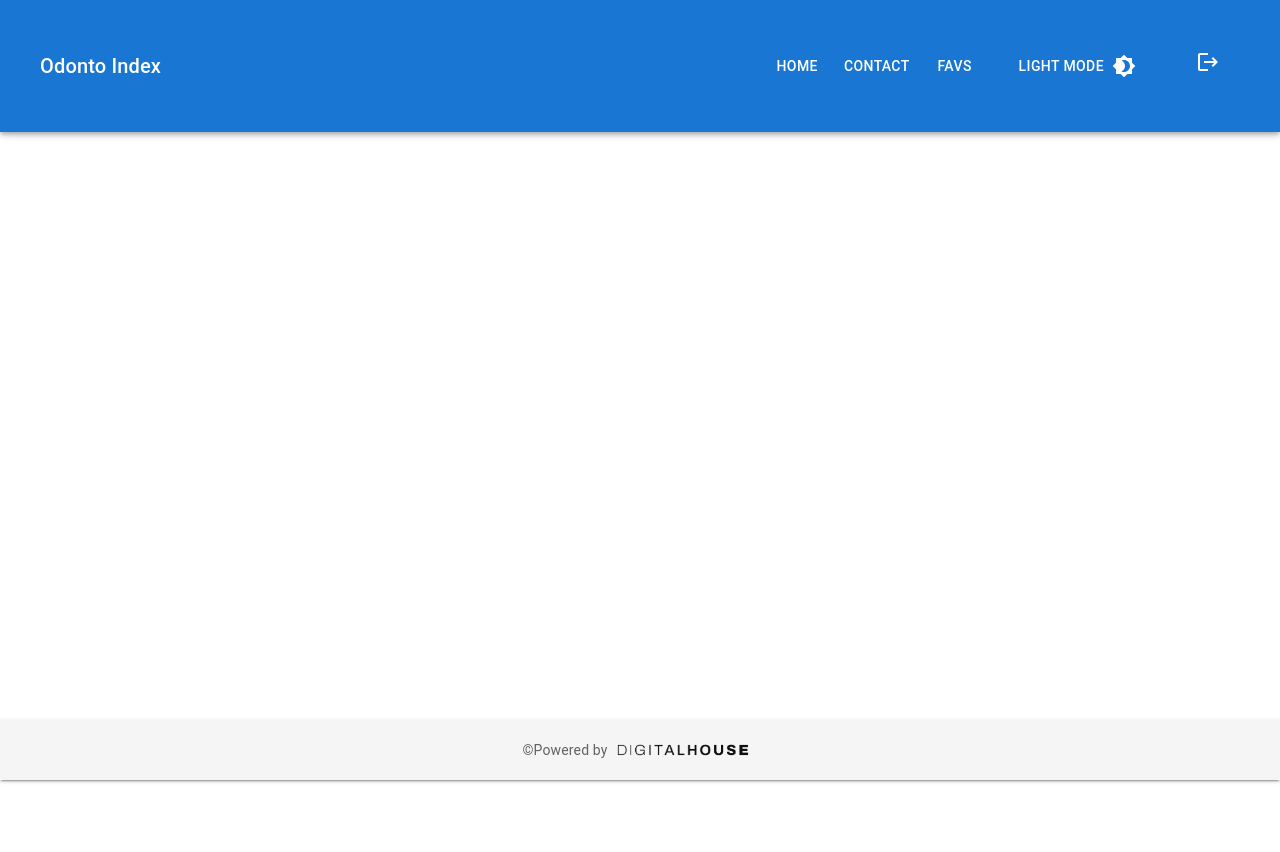
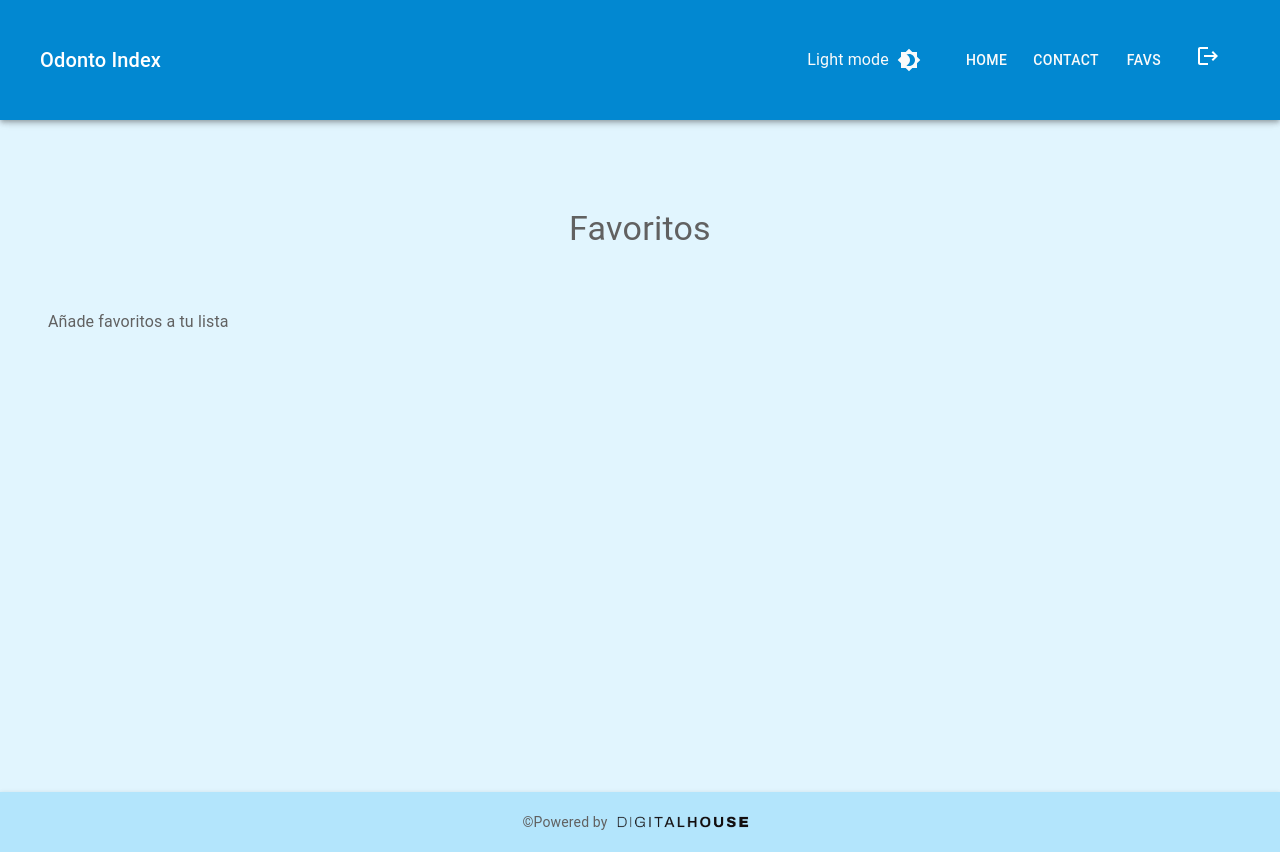
Before and after one commit to LuzSallietti/Alfieri-Sallietti-DH-Front3, a React (Create React App) app: page /favs in a window 1280 px wide. Before the commit the page ends 800 px from the top, so only its background shows below. Built offline with nearby package versions, Linux system fonts and the light colour scheme; sample sign-in values are in the browser's storage.

Commit message:
theme mode implemented in components consuming global context

```diff
--- a/src/Components/MUIContactForm.jsx
+++ b/src/Components/MUIContactForm.jsx
@@ -1,4 +1,5 @@
-import React, { useState } from "react";
+import React, { useState, useContext } from "react";
+import { ContextGlobal } from "./utils/global.context";
 import {
   Card,
   CardContent,
@@ -9,14 +10,14 @@ import {
 } from "@mui/material";
 import Snackbar from "@mui/material/Snackbar";
 import Alert from "@mui/material/Alert";
-import Stack from "@mui/material/Stack";
 import { Formik, Form, Field, ErrorMessage } from "formik";
 import * as Yup from "yup";
 
 const ContactForm = () => {
-  //Aqui deberan implementar el form completo con sus validaciones
   const [isSubmitted, setIsSubmitted] = useState(false);
   const [name, setName] = useState("");
+  const { state } = useContext(ContextGlobal);
+  const { body, secondary_color, card } = state.theme;
 
   const initialValues = {
     nombre: "",
@@ -27,7 +28,6 @@ const ContactForm = () => {
   };
 
   const onSubmit = (values, props) => {
-    console.log(values.nombre);
     setName(values.nombre);
     props.resetForm();
     setIsSubmitted(true);
@@ -36,31 +36,31 @@ const ContactForm = () => {
     setIsSubmitted(false);
   }
   const validationSchema = Yup.object().shape({
-    nombre: Yup.string().min(" 3 ").required("completar"),
+    nombre: Yup.string().min("3").required("completar"),
     apellido: Yup.string().min("3").required("completar"),
     email: Yup.string().email("Ingrese un email válido").required("completar"),
     telefono: Yup.number("ingrese un numero válido").required("completar"),
   });
   return (
-    <div >
-
+    <main style={{ backgroundColor: body, padding: "6vh 5vw" }}>
+      <div>
         <Card
           style={{
             maxWidth: 380,
             margin: "auto",
             padding: "5px",
             textAlign: "center",
+            backgroundColor: card,
+            color: secondary_color,
           }}
         >
-          <CardContent style={{ height:"75vh"}} >
-            <Typography variant="h5">
-              Contacta con nosotros!
-            </Typography>
+          <CardContent style={{ height: "75vh" }}>
+            <Typography variant="h5">Contacta con nosotros!</Typography>
             <Typography
               variant="body2"
               component="p"
-              color="textSecondary"
-              marginBottom="4vh"
+              color={secondary_color}
+              marginBottom="5vh"
             >
               Completa tus datos y envía tu mensaje
             </Typography>
@@ -70,7 +70,7 @@ const ContactForm = () => {
               onSubmit={onSubmit}
             >
               {(props) => (
-                <Form style={{ minHeight: 380 }}>
+                <Form style={{ minHeight: 380, color: secondary_color }}>
                   <Grid container spacing={1}>
                     <Grid xs={12} sm={6} item>
                       <Field
@@ -84,6 +84,8 @@ const ContactForm = () => {
                         variant="outlined"
                         fullWidth
                         required
+                        inputProps={{ style: { color: secondary_color } }}
+                        InputLabelProps={{ style: { color: secondary_color } }}
                       />
                     </Grid>
 
@@ -98,6 +100,8 @@ const ContactForm = () => {
                         variant="outlined"
                         fullWidth
                         required
+                        inputProps={{ style: { color: secondary_color } }}
+                        InputLabelProps={{ style: { color: secondary_color } }}
                       />
                     </Grid>
 
@@ -113,6 +117,9 @@ const ContactForm = () => {
                         variant="outlined"
                         fullWidth
                         required
+                        autocomplete="off"
+                        inputProps={{ style: { color: secondary_color } }}
+                        InputLabelProps={{ style: { color: secondary_color } }}
                       />
                     </Grid>
                     <Grid xs={12} item>
@@ -127,6 +134,9 @@ const ContactForm = () => {
                         variant="outlined"
                         fullWidth
                         required
+                        autocomplete="off"
+                        inputProps={{ style: { color: secondary_color } }}
+                        InputLabelProps={{ style: { color: secondary_color } }}
                       />
                     </Grid>
                     <Grid xs={12} item>
@@ -140,6 +150,9 @@ const ContactForm = () => {
                         variant="outlined"
                         fullWidth
                         required
+                        autocomplete="off"
+                        inputProps={{ style: { color: secondary_color } }}
+                        InputLabelProps={{ style: { color: secondary_color } }}
                       />
                     </Grid>
                     <Grid xs={12} item>
@@ -159,7 +172,7 @@ const ContactForm = () => {
           </CardContent>
         </Card>
 
-      <div >
+        <div>
           <Snackbar
             open={isSubmitted}
             anchorOrigin={{ vertical: "bottom", horizontal: "center" }}
@@ -172,6 +185,7 @@ const ContactForm = () => {
           </Snackbar>
         </div>
       </div>
+    </main>
   );
 };
 
--- a/src/Components/MUIFooter.jsx
+++ b/src/Components/MUIFooter.jsx
@@ -1,24 +1,26 @@
-import React from "react";
+import React, { useContext } from "react";
+import { ContextGlobal } from "./utils/global.context";
 import logo from "../img/DH.png";
 import { Paper, Typography } from "@mui/material";
 
 const MUIFooter = () => {
+  const { state } = useContext(ContextGlobal);
+  const { name, color, body, footer, navbar, secondary_color } = state.theme;
   return (
     <Paper
       square
       elevation={2}
-      sx={{ display: 'flex' , alignItems:"center", justifyContent:"center"}}
-      style={{ padding: "15px", backgroundColor: "#f5f5f5"}}
+      sx={{ display: "flex", alignItems: "center", justifyContent: "center" }}
+      style={{ padding: "15px",backgroundColor: footer }}
     >
-
-      <Typography variant="body2" color="textSecondary" >
-        &copy;Powered by</Typography>
-        <img
-          src={logo}
-          alt="DH-logo"
-          style={{ width: "150px" , height:"auto"}}
-        />
-
+      <Typography variant="body2" sx={{color: secondary_color}}>
+        &copy;Powered by
+      </Typography>
+      <img
+        src={logo}
+        alt="DH-logo"
+        style={{ width: "150px", height: "auto" }}
+      />
     </Paper>
   );
 };
--- a/src/Components/MUILogin.jsx
+++ b/src/Components/MUILogin.jsx
@@ -32,6 +32,7 @@ const MUILogin = () => {
           flexDirection: "column",
           alignItems: "center",
           justifyContent: "space-between",
+          backgroundColor: "#d8ebf4",
         }}
       >
         <CardContent>
@@ -90,7 +91,7 @@ const MUILogin = () => {
                     name="password"
                     size="small"
                     type="password"
-                    label="password"
+                    label="Password"
                     placeholder="Ingrese su contraseña"
                   />
                   <ErrorMessage
--- a/src/Components/MUINavBar.jsx
+++ b/src/Components/MUINavBar.jsx
@@ -1,7 +1,5 @@
 import React, { useState, useContext } from "react";
 import { Link } from "react-router-dom";
-
-import { useNavigate } from "react-router-dom";
 import { ContextGlobal } from "./utils/global.context";
 
 import PropTypes from "prop-types";
@@ -22,68 +20,47 @@ import Button from "@mui/material/Button";
 import MUILogout from "./utils/MUILogout";
 
 
+import Brightness4Icon from "@mui/icons-material/Brightness4";
+import Brightness7Icon from "@mui/icons-material/Brightness7";
 
-import { useTheme, ThemeProvider, createTheme } from '@mui/material/styles';
-import Brightness4Icon from '@mui/icons-material/Brightness4';
-import Brightness7Icon from '@mui/icons-material/Brightness7';
-
-const ColorModeContext = React.createContext({ toggleColorMode: () => {} });
 
 //Este componente debera ser estilado como "dark" o "light" dependiendo del theme del Context
 
 const drawerWidth = "100%";
 
 function MUINavBar(props) {
-  const { dispatch } = useContext(ContextGlobal);
-  const navigate = useNavigate();
-
+  const { state, dispatch } = useContext(ContextGlobal);
+  const {name, color, navbar} = state.theme;
   const { window } = props;
   const [mobileOpen, setMobileOpen] = useState(false);
 
-  const theme = useTheme();
-  const colorMode = React.useContext(ColorModeContext);
-
-  const navItems = [
-    <Link style={{ color: "#fff" }} to="/home">
-      Home
-    </Link>,
-    <Link style={{ color: "#fff" }} to="/contact">
-      Contact
-    </Link>,
-    <Link style={{ color: "#fff" }} to="/favs">
-      Favs
-    </Link>,
-
-    <Box
-      sx={{
-        display: 'flex',
-        width: '100%',
-        alignItems: 'center',
-        justifyContent: 'center',
-        bgcolor: '#1976d2',
-        color: 'white',
-        borderRadius: 1,
-        p: 3,
-      }}
-    >
-      {theme.palette.mode} mode
-      <IconButton sx={{ sm: 1 }} onClick={colorMode.toggleColorMode} color="inherit">
-        {theme.palette.mode === 'dark' ? <Brightness7Icon /> : <Brightness4Icon />}
-      </IconButton>
-    </Box>,
-    <MUILogout />
-  ];
+  const handleTheme = () => {
+    dispatch({ type: "THEME"})
+  }
 
   const handleDrawerToggle = () => {
     setMobileOpen((prevState) => !prevState);
   };
 
+  const navItems = [
+    <Link style={{color:color}} to="/home">
+      Home
+    </Link>,
+    <Link style={{color:color}} to="/contact">
+      Contact
+    </Link>,
+    <Link style={{color:color}} to="/favs">
+      Favs
+    </Link>,
+    <MUILogout />,
+  ];
+
   const drawer = (
     <Box
       onClick={handleDrawerToggle}
-      sx={{ textAlign: "center", backgroundColor: "#1976d2" }}
+      sx={{ textAlign: "center", backgroundColor: navbar }}
     >
-      <Typography variant="h6" sx={{ my: 2, color: "#fff" }}>
+      <Typography variant="h6" sx={{ my: 2, color: color }}>
         Odonto Index
       </Typography>
       <Divider />
@@ -103,7 +80,7 @@ function MUINavBar(props) {
   return (
     <Box sx={{ display: "flex" }}>
       <CssBaseline />
-      <AppBar component="nav">
+      <AppBar component="nav" sx={{backgroundColor: navbar}}>
         <Toolbar>
           <IconButton
             color="inherit"
@@ -121,6 +98,29 @@ function MUINavBar(props) {
           >
             Odonto Index
           </Typography>
+          <Box
+            sx={{
+              display: "flex",
+              alignItems: "center",
+              justifyContent: "center",
+              color: color,
+              borderRadius: 1,
+              p: 3,
+            }}
+          >
+            {name} mode
+            <IconButton
+              sx={{ sm: 1 }}
+              onClick={handleTheme}
+              color="inherit"
+            >
+              {name === "Dark" ? (
+                <Brightness7Icon />
+              ) : (
+                <Brightness4Icon />
+              )}
+            </IconButton>
+          </Box>
           <Box sx={{ display: { xs: "none", sm: "block" } }}>
             {navItems.map((item) => (
               <Button key={Math.random()}>{item}</Button>
--- a/src/Components/utils/MUICard.jsx
+++ b/src/Components/utils/MUICard.jsx
@@ -9,18 +9,19 @@ import CardContent from "@mui/material/CardContent";
 import Avatar from "@mui/material/Avatar";
 import IconButton from "@mui/material/IconButton";
 import Typography from "@mui/material/Typography";
-import { red } from "@mui/material/colors";
+import { blue } from "@mui/material/colors";
 import FavoriteIcon from "@mui/icons-material/Favorite";
 import { Tooltip } from "@mui/material";
 
 export default function MUICard({ dentist }) {
   const { state, dispatch } = useContext(ContextGlobal);
-  const isFavorite = state.data.some(element => element.id === dentist.id);
+  const { secondary_color, card } = state.theme;
+  const isFavorite = state.data.some((element) => element.id === dentist.id);
 
   //lógica del icono FAV
-  const handleEditClick = (e,item) => {
-    e.stopPropagation()
-    dispatch({ type: "FAVS", payload: item })
+  const handleEditClick = (e, item) => {
+    e.stopPropagation();
+    dispatch({ type: "FAVS", payload: item });
   };
 
   //navegar a vista de detalle
@@ -31,37 +32,46 @@ export default function MUICard({ dentist }) {
 
   return (
     <Card
-      sx={{ width: 350, height: "60vh", margin: "0" }}
-      className="card"
+      sx={{
+        width: 350,
+        height: 350,
+        margin: "1vh 0",
+        cursor: "pointer",
+        backgroundColor: card,
+      }}
       onClick={showDetails}
     >
       <CardHeader
         style={{ width: "100%" }}
         avatar={
-          <Avatar sx={{ bgcolor: red[500] }} aria-label="recipe">
+          <Avatar sx={{ bgcolor: blue[900] }} aria-label="recipe">
             {dentist.name.charAt(0)}
           </Avatar>
         }
         action={
-          <Tooltip title={isFavorite ? "Quitar de favoritos" : "Agregar a favoritos"}>
+          <Tooltip
+            title={isFavorite ? "Quitar de favoritos" : "Agregar a favoritos"}
+          >
             <IconButton
               aria-label="add to favorites"
-              onClick={(e)=> handleEditClick(e,dentist)}
-              className="favButton"
+              onClick={(e) => handleEditClick(e, dentist)}
             >
-              <FavoriteIcon sx={{ color: isFavorite ? "red" : "inherit" }} />
+              <FavoriteIcon
+                sx={{ color: isFavorite ? "#ef5350" : "#9e9e9e" }}
+              />
             </IconButton>
           </Tooltip>
         }
         title={"Dr. " + dentist.name}
+        titleTypographyProps={{ color: secondary_color }}
         subheader={dentist.address.city}
+        subheaderTypographyProps={{ color: secondary_color }}
       />
-
-      <CardMedia component="img" height="194" image={doctor} alt="doctor" />
-      <CardContent style={{ width: "100%" }}>
-        <Typography variant="body2" color="text.secondary">
-          {dentist.company.catchPhrase}
-        </Typography>
+      <Tooltip title="Ver detalle">
+        <CardMedia component="img" height="194" image={doctor} alt="doctor" />
+      </Tooltip>
+      <CardContent style={{ width: "100%", color: secondary_color }}>
+        <Typography variant="body2">{dentist.company.catchPhrase}</Typography>
       </CardContent>
     </Card>
   );
--- a/src/Components/utils/MUIDetail.jsx
+++ b/src/Components/utils/MUIDetail.jsx
@@ -1,4 +1,5 @@
-import React from "react";
+import React, { useContext } from "react";
+import { ContextGlobal } from "./global.context";
 import { useParams, useNavigate } from "react-router-dom";
 import { useGetData } from "../../hooks/useGetData";
 import { endpoint } from "../../Routes/Home";
@@ -13,20 +14,21 @@ import Typography from "@mui/material/Typography";
 import Box from "@mui/material/Box";
 import Button from "@mui/material/Button";
 
-
 //Este componente debera ser estilado como "dark" o "light" dependiendo del theme del Context
 
 const MUIDetail = () => {
   const navigate = useNavigate();
   const routeParams = useParams();
   const { values } = useGetData(`${endpoint}/${routeParams.id}`);
+  const { state } = useContext(ContextGlobal);
+  const { body, color, card, secondary_color } = state.theme;
 
   const handleVolver = () => {
     navigate(-1);
   };
 
   return (
-    <>
+    <main style={{ backgroundColor: body, padding: "6vh 0" }}>
       {values ? (
         <>
           <Box
@@ -40,17 +42,18 @@ const MUIDetail = () => {
               gutterBottom
               variant="h4"
               component="div"
-              margin="5vh 0"
+              marginBottom="6vh"
+              color={color}
             >
               Contacto:
             </Typography>
-            <Card sx={{ width: 250 }}>
+            <Card sx={{ width: 250, backgroundColor: card }}>
               <CardMedia sx={{ height: 200 }} image={doctor} title="doctor" />
-              <CardContent>
+              <CardContent sx={{ color: secondary_color }}>
                 <Typography gutterBottom variant="h5" component="div">
                   {values.name}
                 </Typography>
-                <Typography variant="body2" color="text.secondary">
+                <Typography variant="body2" color={secondary_color}>
                   {values.email}
                   <br />
                   {values.phone}
@@ -77,7 +80,7 @@ const MUIDetail = () => {
       ) : (
         <MUILoading />
       )}
-    </>
+    </main>
   );
 };
 
--- a/src/Components/utils/MUIExample.jsx
+++ b/src/Components/utils/MUIExample.jsx
@@ -1,4 +1,5 @@
-import React from "react";
+import React, { useContext } from "react";
+import { ContextGlobal } from "./global.context";
 import { useGetData } from "../../hooks/useGetData";
 import Typography from "@mui/material/Typography";
 import MUICard from "./MUICard";
@@ -9,21 +10,25 @@ export const endpoint = "https://jsonplaceholder.typicode.com/users";
 
 const MUIExample = () => {
   const { values } = useGetData(endpoint);
+  const { state } = useContext(ContextGlobal);
+  const { body, secondary_color } = state.theme;
 
   return (
-    <main>
+    <main
+      style={{ backgroundColor: body, padding: "6vh 5vw", color: secondary_color }}
+    >
       {values ? (
         <>
           <Typography
             gutterBottom
             variant="h4"
             component="div"
-            margin="5vh 0"
+            padding="6vh 0"
             textAlign="center"
           >
             Staff
           </Typography>
-          <div className="card-grid">
+          <div>
             <Grid container spacing={2}>
               {values?.map((dentist) => {
                 return (
@@ -34,9 +39,7 @@ const MUIExample = () => {
                     md={4}
                     style={{ display: "flex", justifyContent: "center" }}
                   >
-                    <MUICard
-                      dentist={dentist}
-                    />
+                    <MUICard dentist={dentist} />
                   </Grid>
                 );
               })}
--- a/src/Components/utils/MUIFavs.jsx
+++ b/src/Components/utils/MUIFavs.jsx
@@ -1,16 +1,33 @@
 import React, { useContext } from "react";
 import { ContextGlobal } from "./global.context";
 import Grid from "@mui/material/Grid";
+import Typography from "@mui/material/Typography";
 import MUICard from "./MUICard";
 
 const MUIFavs = () => {
   const { state } = useContext(ContextGlobal);
+  const { body, secondary_color } = state.theme;
   const hasFavorites = state.data.length > 0;
 
   return (
-    <>
-      {
-        <Grid container spacing={2} style={{ height: "78vh" }}>
+    <main
+      style={{
+        backgroundColor: body,
+        padding: "6vh 5vw",
+        color: secondary_color,
+        minHeight: "85vh",
+      }}
+    >
+      <Typography
+        gutterBottom
+        variant="h4"
+        component="div"
+        padding="6vh 0"
+        textAlign="center"
+      >
+        Favoritos
+      </Typography>
+      <Grid container spacing={2}>
         {hasFavorites ? (
           state.data.map((dentist) => (
             <Grid
@@ -28,8 +45,7 @@ const MUIFavs = () => {
         )}
         {/*un componente MUIacá que sirva para el mensaje*/}
       </Grid>
-      }
-    </>
+    </main>
   );
 };
 
--- a/src/Components/utils/global.context.jsx
+++ b/src/Components/utils/global.context.jsx
@@ -1,53 +1,64 @@
-import { createContext, useState, useMemo, useReducer } from "react";
-import { removeFromStorage, addInStorage } from './helpers'
-
+import { createContext, useReducer } from "react";
+import { removeFromStorage, addInStorage } from "./helpers";
+import { themes } from "./themes";
 
 export const ContextGlobal = createContext({});
 
 const handleDispatch = (state, { type, payload }) => {
   switch (type) {
     case "LOGGIN":
-          sessionStorage.setItem("token", JSON.stringify("eyJhbGciOiJIUzI1NiIsInR5cCI6IkpXVCJ9.eyJzdWIiOiIxMjM0NTY3ODkwIiwibmFtZSI6IkpvaG4gRG9lIiwiaWF0IjoxNTE2MjM5MDIyfQ.SflKxwRJSMeKKF2QT4fwpMeJf36POk6yJV_adQssw5c"));
+      sessionStorage.setItem(
+        "token",
+        JSON.stringify(
+          "eyJhbGciOiJIUzI1NiIsInR5cCI6IkpXVCJ9.eyJzdWIiOiIxMjM0NTY3ODkwIiwibmFtZSI6IkpvaG4gRG9lIiwiaWF0IjoxNTE2MjM5MDIyfQ.SflKxwRJSMeKKF2QT4fwpMeJf36POk6yJV_adQssw5c"
+        )
+      );
       return {
         ...state,
         isLogged: true,
-              user: payload
-          }
+        user: payload,
+      };
     case "LOGOUT":
       localStorage.clear();
       sessionStorage.clear();
       return {
         ...state,
         isLogged: false,
-              user: null
+        user: null,
+      };
+    case "FAVS":
+      const doesExist = state.data.some((dentist) => dentist.id === payload.id);
+      doesExist
+        ? removeFromStorage(state, payload)
+        : addInStorage(state, payload);
+      return doesExist
+        ? {
+            ...state,
+            data: removeFromStorage(state, payload),
           }
-      case "FAVS":
-          //AQUÍ VA LA LÓGICA PARA VERIFICAR SI EL ELEMENTO YA SE ENCUENTRA
-          const doesExist = state.data.some(dentist => dentist.id === payload.id);
-          doesExist ? removeFromStorage(state, payload) : addInStorage(state, payload);
-          return doesExist ? {
+        : {
             ...state,
-              data: removeFromStorage(state, payload)
-          } : {
+            data: addInStorage(state, payload),
+          };
+    case "THEME":
+      return {
         ...state,
-              data: addInStorage(state, payload)
-          }
+        theme: state.theme === themes.light ? themes.dark : themes.light,
+      };
     default:
       return state;
   }
-}
+};
 
 const ContextProvider = ({ children }) => {
-  //Aqui deberan implementar la logica propia del Context, utilizando el hook useMemo
-
   const initialState = {
     isLogged: !!sessionStorage.getItem("token"),
     data: JSON.parse(localStorage.getItem("favorites")) ?? [],
-    theme: "light" //falta esta implementacion
+    theme: themes.light,
   };
   const [state, dispatch] = useReducer(handleDispatch, initialState);
 
-const contextProperties = { state, dispatch }
+  const contextProperties = { state, dispatch };
 
   return (
     <ContextGlobal.Provider value={contextProperties}>
--- /dev/null
+++ b/src/Components/utils/themes.js
@@ -0,0 +1,20 @@
+export const themes = {
+    light: {
+        name: 'Light',
+        color: '#fafafa',
+        secondary_color: '#616161',
+        navbar: '#0288d1',
+        footer: '#b3e5fc',
+        body: '#e1f5fe',
+        card: '#d8ebf4'
+    },
+    dark: {
+        name: 'Dark',
+        color: '#ffffff',
+        secondary_color: '#fafafa',
+        navbar: '#212121',
+        footer: '#212121',
+        body: '#424242',
+        card: '#1c1c1c'
+    }
+};
--- a/src/Routes/Login.jsx
+++ b/src/Routes/Login.jsx
@@ -11,6 +11,7 @@ const Login = () => {
         display: "flex",
         justifyContent: "center",
         alignItems: "center",
+        backgroundColor: "#e1f5fe",
       }}
     >
       <MUILogin />
```
Also changed, not shown: src/Components/utils/HomeCardExample.jsx (deleted, +0 -63 lines). Lines whose indentation alone changed are shown as unchanged.
